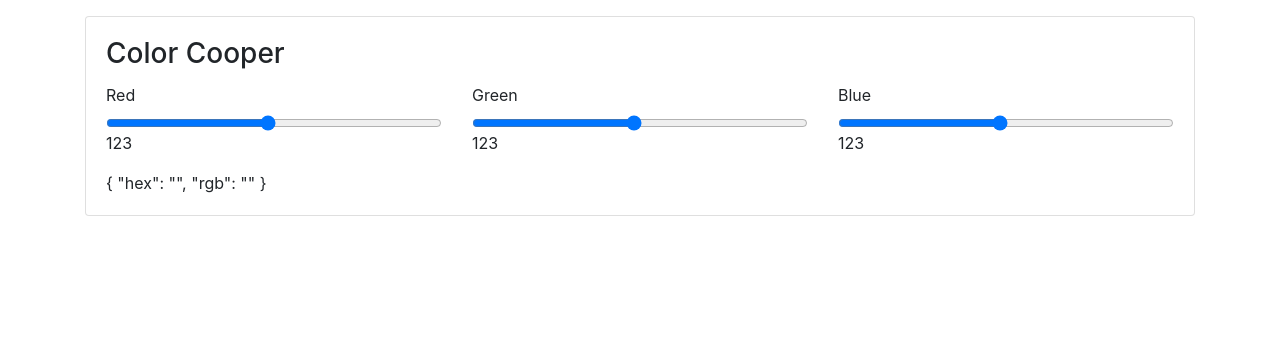
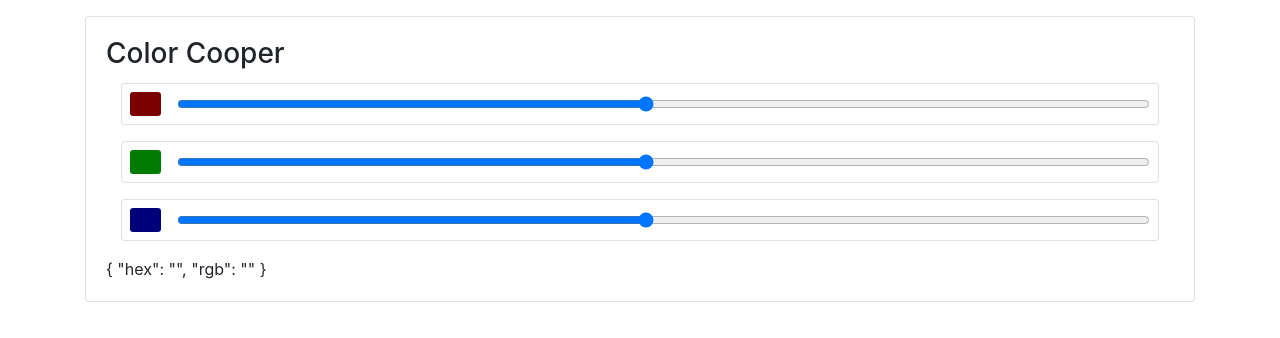
Before and after one commit to EarthenLynx/color-cooper, a Vue app: page / in a window 1280 px wide. Shown: the top 338 px of the page. Built offline with nearby package versions, Linux system fonts and the light colour scheme.

Commit message:
Adjusted style of sliders

```diff
--- a/src/components/rgb/ColorRgbBar.vue
+++ b/src/components/rgb/ColorRgbBar.vue
@@ -1,14 +1,14 @@
 <template>
-  <div class="contain">
+  <div class="container-fluid">
     <div class="row">
-      <div class="col-lg-4 col-md-12">
-        <Colorslider name="Red" @change-rgb="handleSetColor(0, $event)" />
+      <div class="col-md-12">
+        <Colorslider name="Red" :color="rgb[0]" index="0" @change-rgb="handleSetColor(0, $event)" />
       </div>
-      <div class="col-lg-4 col-md-12">
-        <Colorslider name="Green" @change-rgb="handleSetColor(1, $event)" />
+      <div class="col-md-12">
+        <Colorslider name="Green" :color="rgb[1]" index="1" @change-rgb="handleSetColor(1, $event)" />
       </div>
-      <div class="col-lg-4 col-md-12">
-        <Colorslider name="Blue" @change-rgb="handleSetColor(2, $event)" />
+      <div class="col-md-12">
+        <Colorslider name="Blue" :color="rgb[2]" index="2" @change-rgb="handleSetColor(2, $event)" />
       </div>
     </div>
   </div>
@@ -19,6 +19,8 @@ import Colorslider from "./Colorslider";
 import { rgbArrToStr, rgbToHex } from "../../utils/colorFuns.js";
 
 export default {
+  name: "Colorbar",
+
   components: {
     Colorslider,
   },
--- a/src/components/rgb/Colorslider.vue
+++ b/src/components/rgb/Colorslider.vue
@@ -1,8 +1,18 @@
 <template>
-  <div class="form-group">
-    <label for="formControlRange">{{ name }}</label>
-    <input v-model="value"  @change="$emit('change-rgb', parseInt(value))" type="range" min="0" max="255" class="form-control-range" />
-    {{value}}
+  <div class="form-group card">
+      <div
+        class="color-indicator"
+        :style="{ 'background-color': backgroundColor }"
+      ></div>
+
+    <input
+      v-model="value"
+      @change="$emit('change-rgb', parseInt(value))"
+      type="range"
+      min="0"
+      max="255"
+      class="form-control-range"
+    />
   </div>
 </template>
 
@@ -12,14 +22,40 @@ export default {
 
   props: {
     name: String,
+    index: Number,
   },
 
   data() {
     return {
-        value: 123,
+      value: 123,
     };
+  },
+
+  computed: {
+    // Set Slider Background depending on the index that's been passed
+    backgroundColor() {
+      return this.index === "0"
+        ? `rgb(${this.value}, 0, 0)`
+        : this.index === "1"
+        ? `rgb(0, ${this.value}, 0)`
+        : `rgb(0, 0, ${this.value})`;
+    },
   },
 };
 </script>
 
-<style></style>
+<style>
+.form-group {
+  display: flex !important;
+  flex-direction: row !important;
+  padding: 0.5rem;
+  border-radius: 1rem;
+}
+
+.color-indicator {
+  height: 1.5rem;
+  width: 2rem;
+  margin-right: 1rem;
+  border-radius: 0.2rem;
+}
+</style>
```
